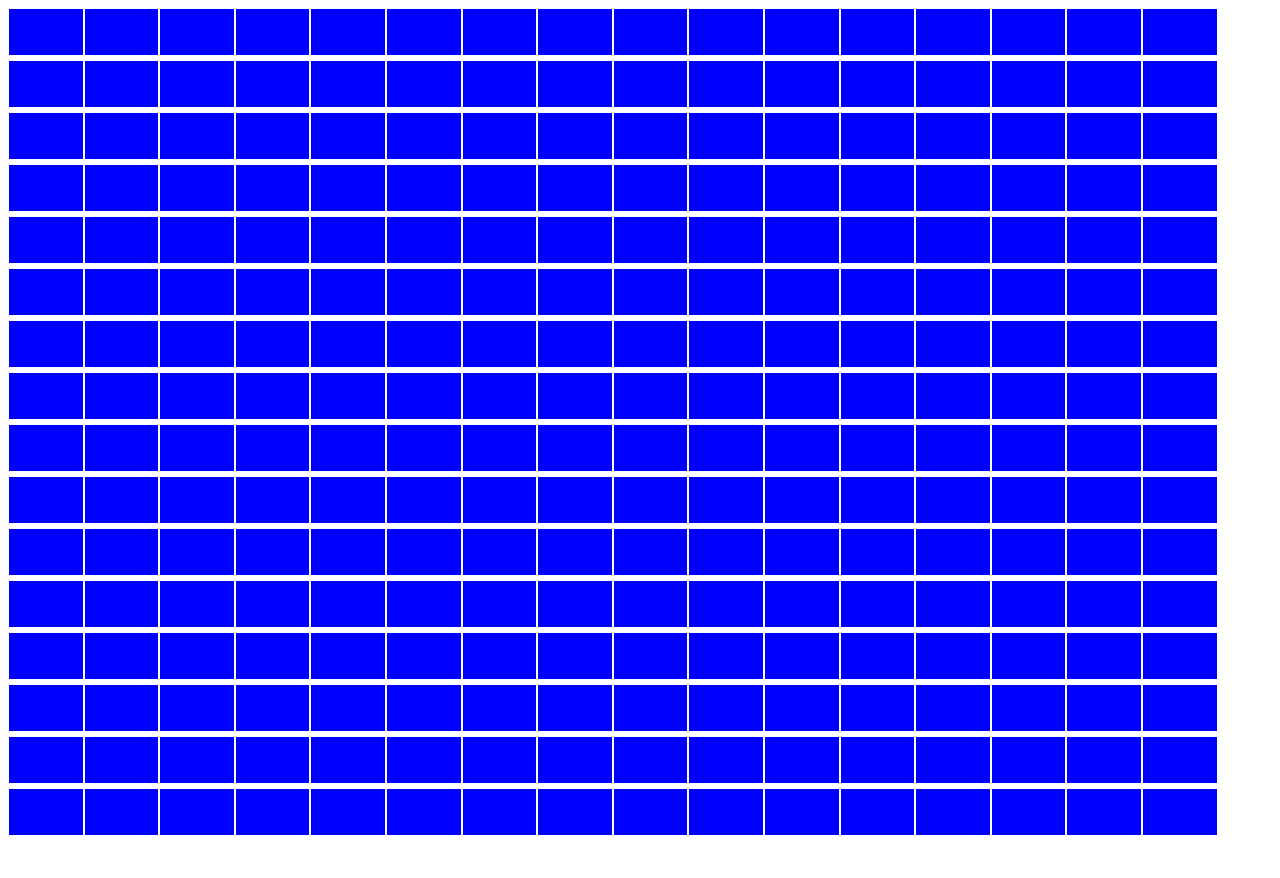
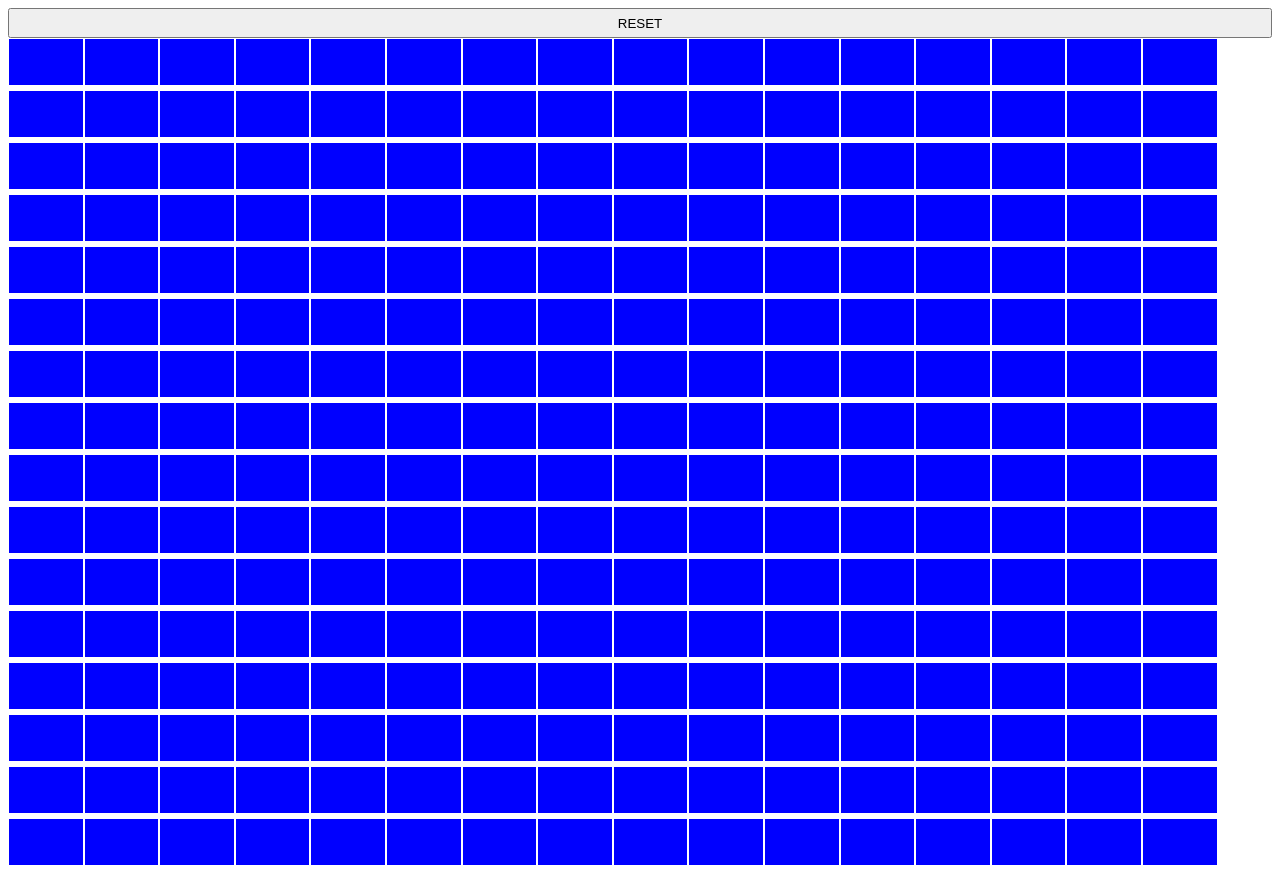
Before and after one commit to atauf/jquery_Etch_a_Sketch, a plain HTML site: page index.html in a window 1280 px wide. Before the commit the page ends 848 px from the top, so only its background shows below. Drawn offline with nearby package versions, Linux system fonts and the light colour scheme.

Commit message:
Added RESET button

```diff
--- a/index.html
+++ b/index.html
@@ -7,6 +7,7 @@
 	<title>Etch-a-Sketch</title>
 </head>
 <body>
+<button class="button">RESET</button>
 <div class="container">
 
 </div>
--- a/scripts.js
+++ b/scripts.js
@@ -1,11 +1,18 @@
 $(document).ready(function(){
+	//create 256 (16x16) divs
 	for (var i = 0; i < 16; i++){
 		for (var y = 0; y < 16; y++){
 			$('.container').append('<div class="block"></div>');
 		};
 	};
 
+	//Grey out the blocks that your mouse passes enters
 	$('.block').on('mouseenter', function(){
 		$(this).addClass('entered');
 	});
+
+	//Give RESET button ability to reset
+	$('button').on('click', function(){
+		$('.entered').removeClass('entered');
+	});
 });
--- a/styles.css
+++ b/styles.css
@@ -10,9 +10,15 @@
 	height: 5.75vh;
 	width: 5.75vw;
 	margin: 1px;
-	display: inline-block;
+	display: inline-flex;
 }
 
 .entered {
 	background-color: grey;
 }
+
+.button {
+	text-align: center;
+	height: 30px;
+	width: 100%;
+}
```
